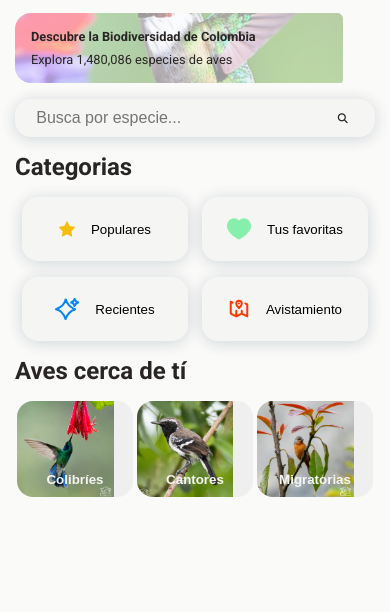
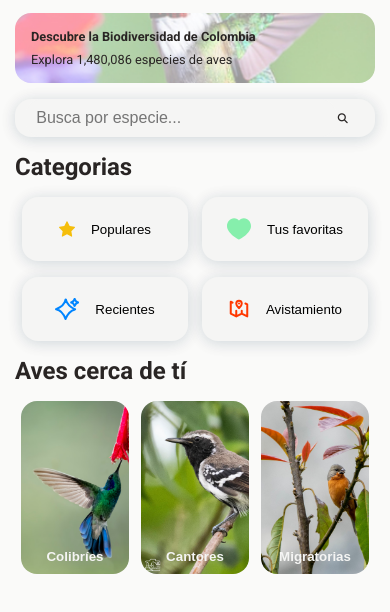
Before and after one commit to heavenndew/Pajariando_vanilla, a plain HTML site: page index.html in a window 390 px wide. Shown: the part 46-658 px from the top of the page. Drawn offline with Linux system fonts and the light colour scheme.

Commit message:
VersionMobile1.1

```diff
--- a/mobile.css
+++ b/mobile.css
@@ -47,9 +47,11 @@ main {
 
 .main_info {
     background-image: url(./images/imagen_info.jpeg);
+    background-size: cover;
     background-repeat: no-repeat;
     border-radius: 1rem;
     padding: 1rem;
+    width: 100%;
     font-size: 0.8rem;
     display: flex;
     flex-direction: column;
@@ -126,11 +128,11 @@ main {
 
 .img_colibries {
     background-image: url(./images/colibri_pn.png);
-    background-size: contain;
+    background-size: cover;
     background-repeat: no-repeat;
     padding: 10px;
-    width: 32%;
-    height: 6rem;
+    width: 30%;
+    height: 10.8rem;
     display: flex;
     justify-content: center;
     align-items: flex-end;
@@ -143,11 +145,11 @@ main {
 
 .img_cantores {
     background-image: url(./images/hormiguero_pechinegro_pn.png);
-    background-size: contain;
+    background-size: cover;
     background-repeat: no-repeat;
     padding: 10px;
-    width: 32%;
-    height: 6rem;
+    width: 30%;
+    height: 10.8rem;
     display: flex;
     justify-content: center;
     align-items: flex-end;
@@ -160,11 +162,11 @@ main {
 
 .img_migratorias {
     background-image: url(./images/espiguero_ladrillo_pn.png);
-    background-size: contain;
+    background-size: cover;
     background-repeat: no-repeat;
     padding: 10px;
-    width: 32%;
-    height: 6rem;
+    width: 30%;
+    height: 10.8rem;
     display: flex;
     justify-content: center;
     align-items: flex-end;
```
